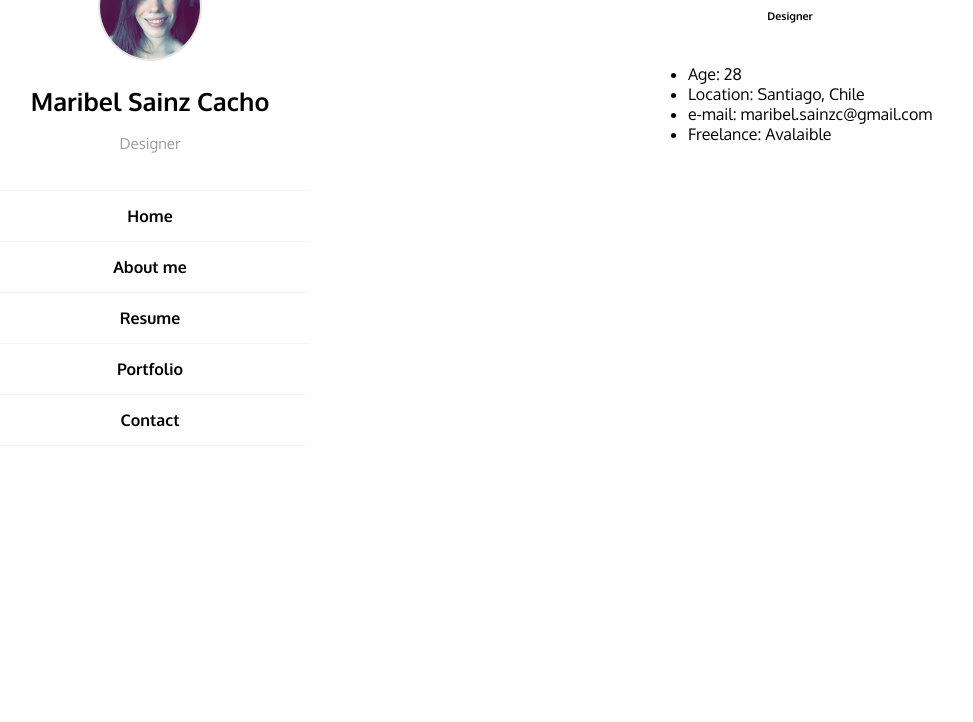
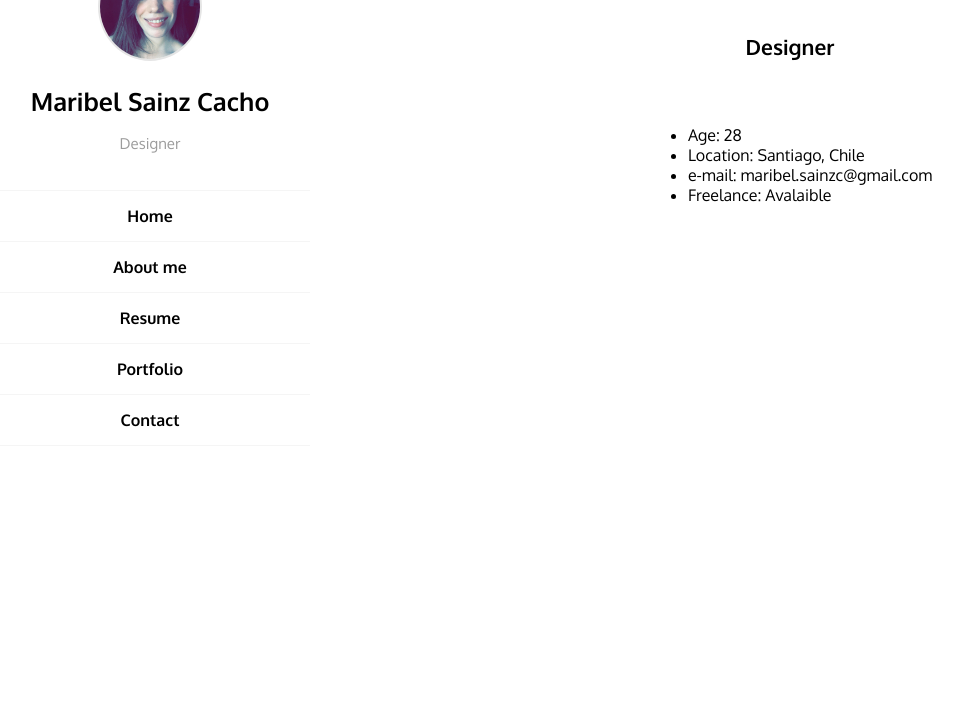
Before and after one commit to maribelsainz/Portafolio, a plain HTML site: page index.html in a window 1280 px wide. Shown: the part 78-800 px from the top of the page, without its empty margins (10-983 px from the left). Drawn offline with Linux system fonts and the light colour scheme.

Commit message:
Cambio Fuente

```diff
--- a/styles.css
+++ b/styles.css
@@ -34,7 +34,9 @@ body {
 }
 
 #my_profesion {
-    text-align: center
+    text-align: center;
+    font-size: 21px;
+    font-weight: 700;
 }
 #img_wrapper {
     text-align: center;
```
